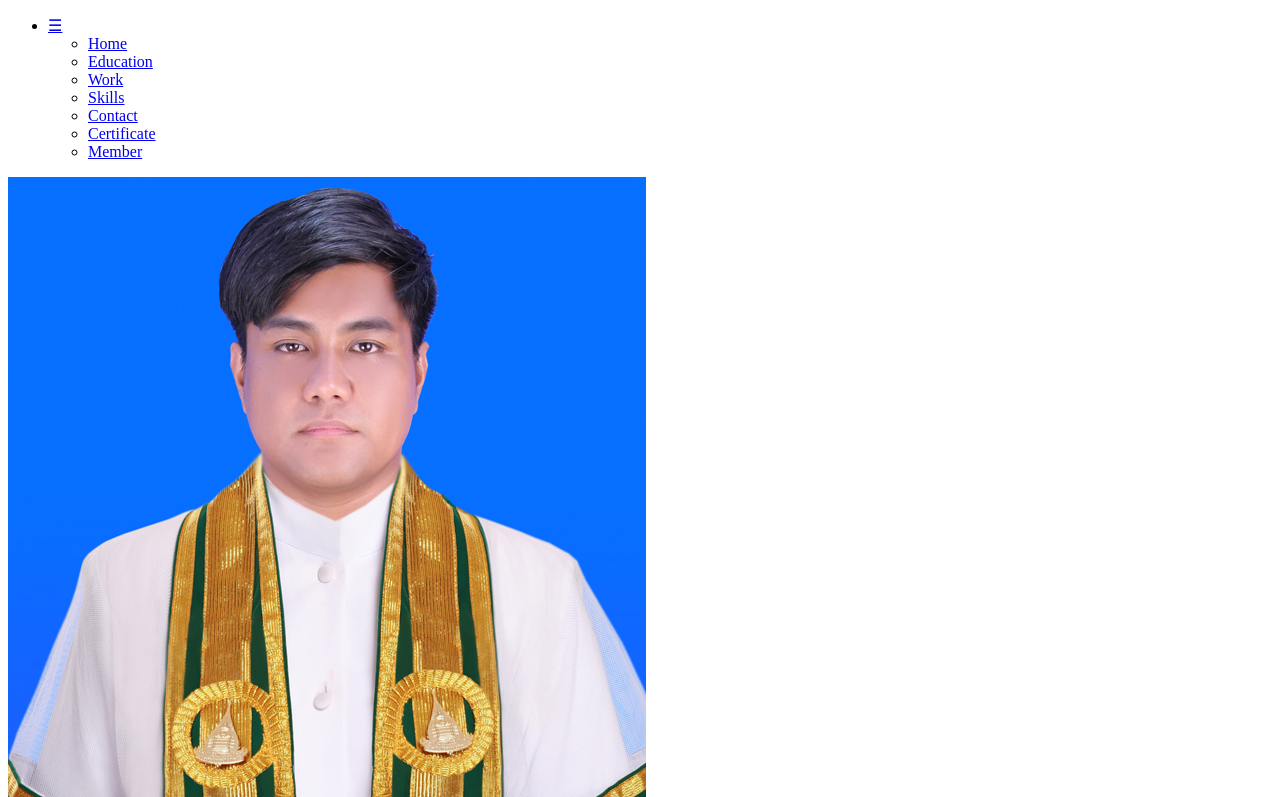
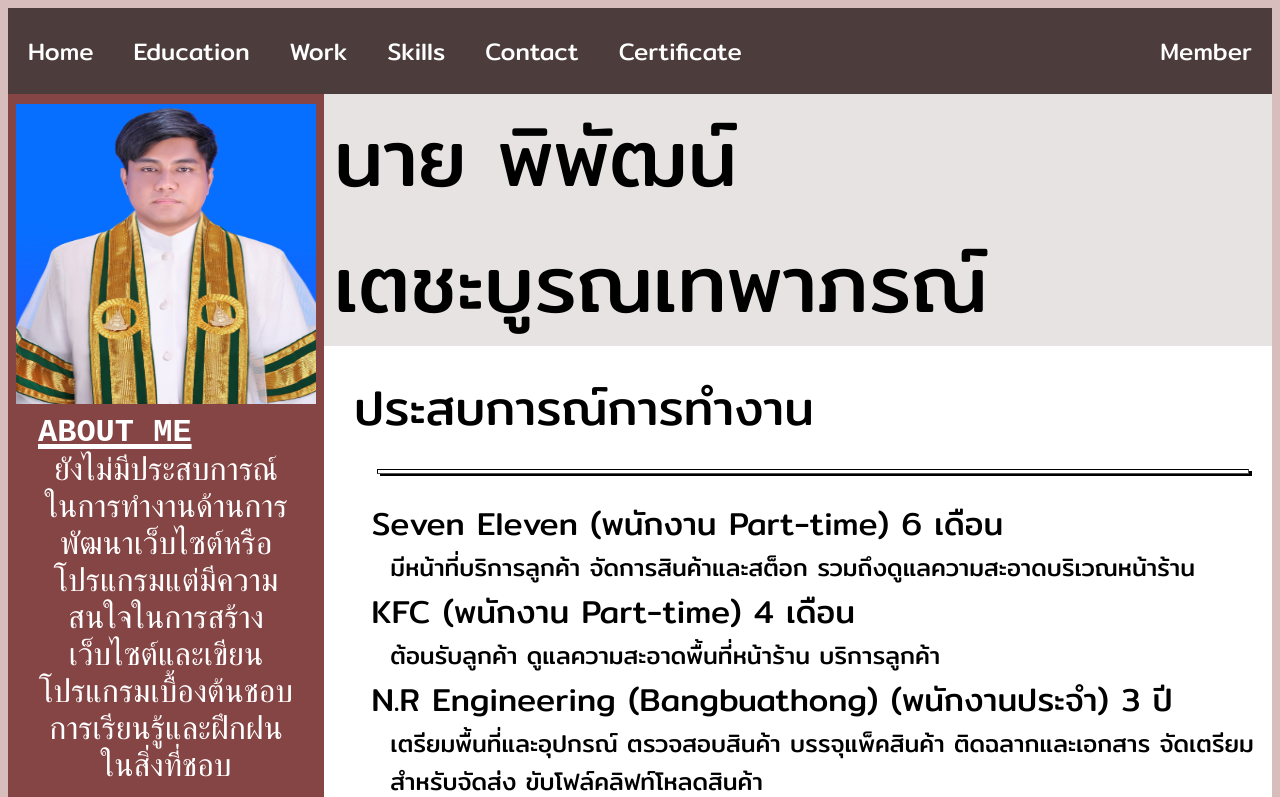
Before and after one commit to dacknakab/my-web-site, a plain HTML site: page index.html in a window 1280 px wide. Shown: the top 797 px of the page. Drawn offline with Linux system fonts and the light colour scheme.

Commit message:
ทำเว็บไซต์ขนาดจอคอมเพิ่ม

```diff
--- a/index.html
+++ b/index.html
@@ -43,7 +43,7 @@
         </aside>
         <section class="information">
             <div class="nameprofile">นาย พิพัฒน์ <br> เตชะบูรณเทพาภรณ์</div>
-            <div class="work-ex" id="work-ex">ประสบการณ์การทำงาน<br><hr></div>
+            <div class="work-ex" id="work-ex">ประสบการณ์การทำงาน<br><hr class="contenthr"></div>
             <div class="name-work">Seven Eleven (พนักงาน Part-time) 6 เดือน</div>
             <div class="info-work">มีหน้าที่บริการลูกค้า จัดการสินค้าและสต็อก รวมถึงดูแลความสะอาดบริเวณหน้าร้าน</div>
             <div class="name-work">KFC (พนักงาน Part-time) 4 เดือน</div>
--- a/style/index.css
+++ b/style/index.css
@@ -101,6 +101,7 @@ aside p {
 .logodisplay{
     display: flex;
     justify-content: space-between;
+    flex-wrap: wrap;
     box-sizing: border-box;
 }
 
@@ -119,8 +120,9 @@ main {
 }
 .nameprofile {
     font-size: 1.5rem;
-    padding-top: 3vh;
     padding-left: 10px;
+    justify-items: center;
+    text-wrap: wrap;
     background-color: rgb(231, 227, 227);
     width: 100%;
     box-sizing: border-box;
@@ -170,9 +172,24 @@ footer{
     height: 30px;
     background-color: #4c3c3c;
 }
-@media (min-width: 769px){
+}
+
+@media (min-width: 481px){
+html{
+    scroll-behavior: smooth;
+}
+
+a[href^="#"]:focus {
+  outline: none;
+}
+
+body{
+    background-color: #d8bdbd;
+    align-self: center;
+}
 nav {
     font-family: 'Mitr';
+    font-size: 1.5rem;
 }
 
 nav ul{
@@ -188,17 +205,137 @@ nav ul li{
 }
 nav ul li a{
     display:block;
-    padding: 14px 16px;
+    padding: 1.5rem 20px;
     color: white;
     text-decoration: none;
 }
-
+.nav-mbbtn{
+    display: none;
+}
 nav ul li.right{
     float: right;
 }
 
+
 li a:hover{
     background-color: darkcyan;
 }
+.content{
+    background-color: rgb(134, 69, 69);
+    width: 25%;
+    height: auto;
+    padding-bottom: 3%;
+    box-sizing: border-box;
+}
+
+.profilepicture {
+    display: block;
+    width: 300px;
+    height: 300px;
+    padding-top: 10px;
+    margin-left: auto;
+    margin-right: auto;
+    max-width: 100%;
+}
+.logo{
+    display: block;
+    width: 80px;
+    height: 80px;
+}
+
+aside div{
+    text-align: center;
+    padding-left: 30px;
+    padding-right: 30px;
+    font-family: 'Courier New', Courier, monospace;
+    color: white;
+    font-size: 2rem;
+}
+aside p {
+    text-align: center;
+    color: white;
+}
+.head-aside{
+    padding-top: 10px;
+    padding-bottom: 2px;
+    text-decoration-line: underline;
+    text-decoration-thickness: 5px;
+    font-weight: bold;
+    text-align: left;
+    word-wrap: break-word;
+}
+.ref{
+    padding-right: 10px;
+    overflow-wrap: break-word;
+}
+.logodisplay{
+    display: flex;
+    justify-content: space-between;
+    flex-wrap: wrap;
+    box-sizing: border-box;
+}
+
+main {
+    background-color: white;
+    display: flex;
+    flex-direction: row;
+    font-family: 'Mitr';
+    width: 100%;
+    box-sizing: border-box;
+}
+.information{
+    display: flex;
+    flex-direction: column;
+    width: 75%;
+}
+.nameprofile {
+    font-size: 5rem;
+    padding-left: 10px;
+    justify-items: center;
+    text-wrap: wrap;
+    background-color: rgb(231, 227, 227);
+    width: 100%;
+    box-sizing: border-box;
+}
+.work-ex{
+    font-size: 3rem;
+    padding-left: 30px;
+    padding-top: 3vh;
+}
+hr{
+    box-sizing: border-box;
+    width: 95%;
+    height: 5px;
+    background-color: rgb(255, 255, 255);
+    border-color: black;
+    box-shadow: 3px 2px;
+}
+
+.study-ex{
+    font-size: 3rem;
+    padding-left: 30px;
+    padding-top: 3vh;
+}
+.name-work{
+    font-size: 2rem;
+    padding-left: 5%;
+}
+.info-work{
+    font-size: 1.5rem;
+    padding-left: 7%;
+}
+.special-skill{
+    font-size: 3rem;
+    padding-left: 30px;
+    padding-top: 3vh;
+}
+.info-special-skill{
+    font-size: 1.5rem;
+    padding-left: 7%;
+}
+footer{
+    width: 100%;
+    height: 72px;
+    background-color: #4c3c3c;
 }
 }
```
